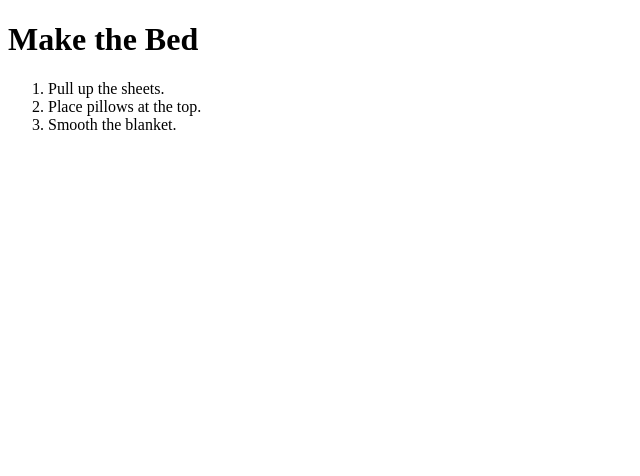
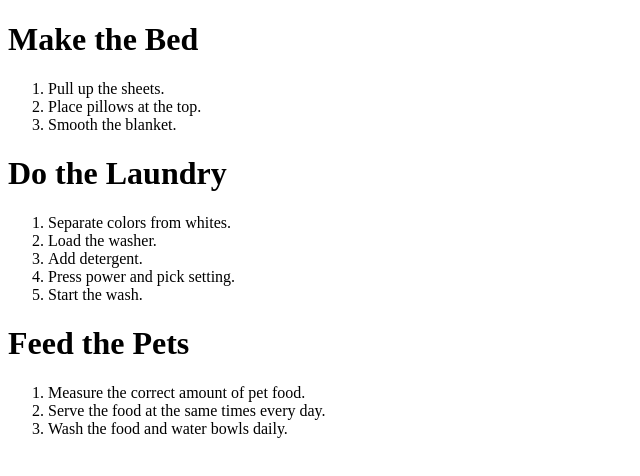
Before and after one commit to jlynn81-hub/independant-steps, a plain HTML site: page index.html in a window 1280 px wide. Shown: the whole page, without its empty margins (0-640 px from the left). Drawn offline with Linux system fonts and the light colour scheme.

Commit message:
Add laundry and pet chores

```diff
--- a/index.html
+++ b/index.html
@@ -10,5 +10,19 @@
         <li>Place pillows at the top.</li>
         <li>Smooth the blanket.</li>
     </ol>
+    <h1>Do the Laundry</h1>
+    <ol>
+        <li>Separate colors from whites.</li>
+        <li>Load the washer.</li>
+        <li>Add detergent.</li>
+        <li>Press power and pick setting.</li>
+        <li>Start the wash.</li>
+    </ol>
+    <h1>Feed the Pets</h1>
+    <ol>
+        <li>Measure the correct amount of pet food.</li>
+        <li>Serve the food at the same times every day.</li>
+        <li>Wash the food and water bowls daily.</li>
+    </ol>
 </body>
 </html>
```
